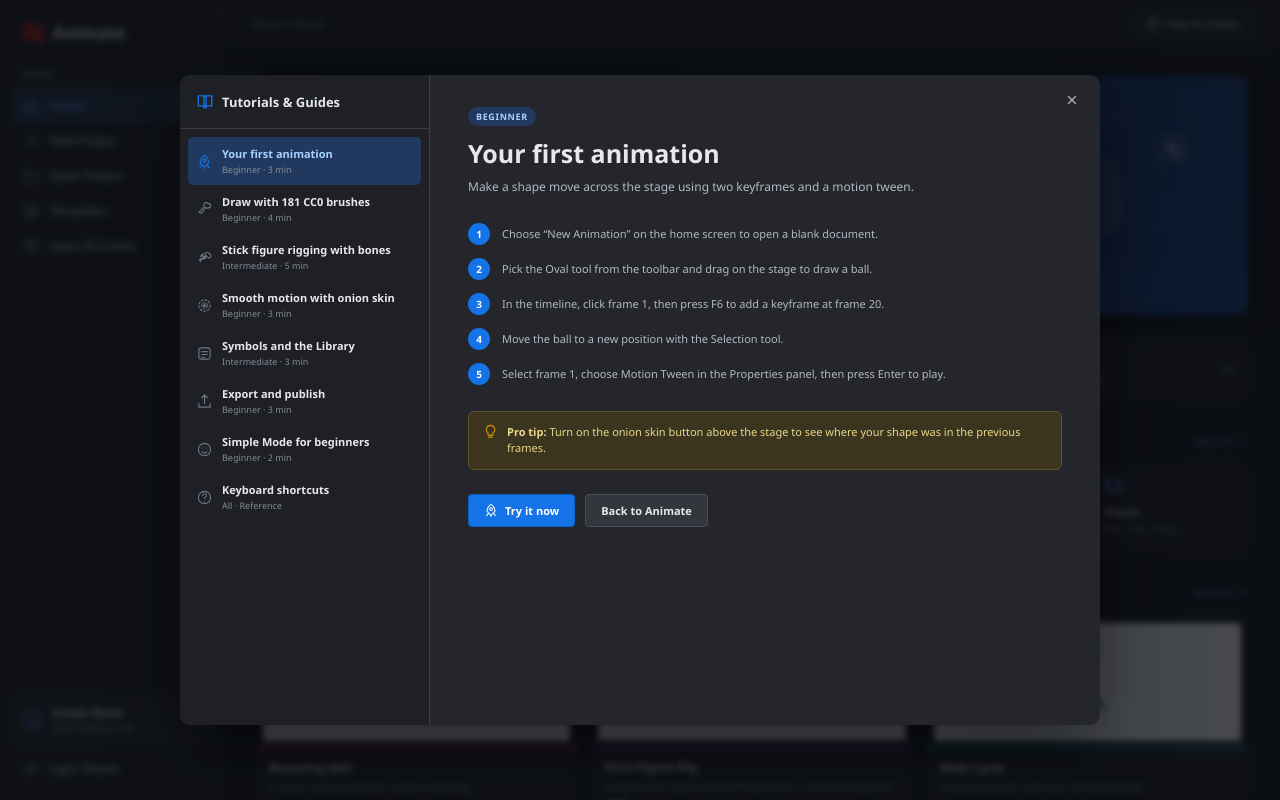
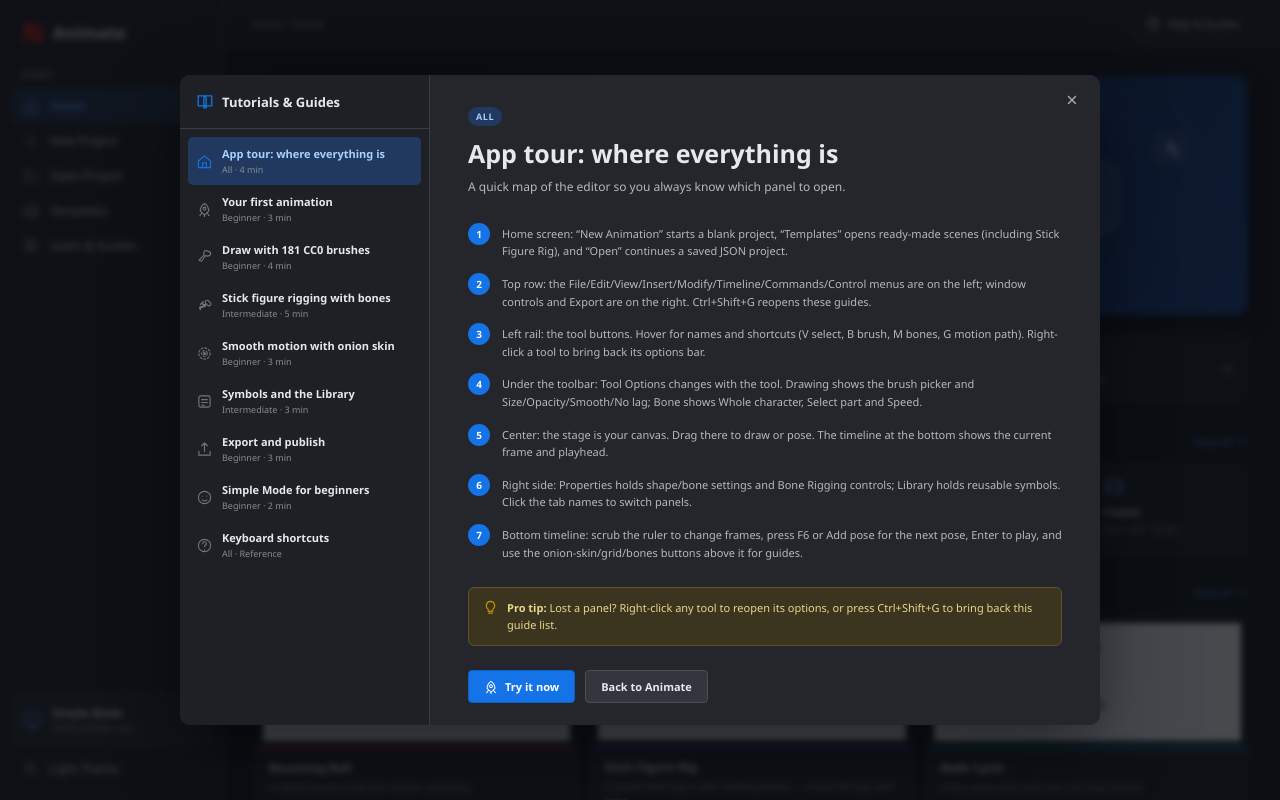
Before and after one commit to Arch087146/animate-clone, a React (Vite) app: page / in a window 1280 px wide. Both pictures are taken after a click on the button "Help & Guides". Built offline with nearby package versions, Linux system fonts and the light colour scheme.

Commit message:
Add app tour guide for editor layout

```diff
--- a/src/components/Tutorials.tsx
+++ b/src/components/Tutorials.tsx
@@ -17,12 +17,27 @@ interface Tutorial {
 
 const TUTORIALS: Tutorial[] = [
   {
+    id: 'tour', title: 'App tour: where everything is', icon: 'home', time: '4 min', level: 'All',
+    intro: 'A quick map of the editor so you always know which panel to open.',
+    steps: [
+      'Home screen: “New Animation” starts a blank project, “Templates” opens ready-made scenes (including Stick Figure Rig), and “Open” continues a saved JSON project.',
+      'Top row: the File/Edit/View/Insert/Modify/Timeline/Commands/Control menus are on the left; window controls and Export are on the right. Ctrl+Shift+G reopens these guides.',
+      'Left rail: the tool buttons. Hover for names and shortcuts (V select, B brush, M bones, G motion path). Right-click a tool to bring back its options bar.',
+      'Under the toolbar: Tool Options changes with the tool. Drawing shows the brush picker and Size/Opacity/Smooth/No lag; Bone shows Whole character, Select part and Speed.',
+      'Center: the stage is your canvas. Drag there to draw or pose. The timeline at the bottom shows the current frame and playhead.',
+      'Right side: Properties holds shape/bone settings and Bone Rigging controls; Library holds reusable symbols. Click the tab names to switch panels.',
+      'Bottom timeline: scrub the ruler to change frames, press F6 or Add pose for the next pose, Enter to play, and use the onion-skin/grid/bones buttons above it for guides.',
+    ],
+    tip: 'Lost a panel? Right-click any tool to reopen its options, or press Ctrl+Shift+G to bring back this guide list.',
+    try: 'stickman', tool: 'selection',
+  },
+  {
     id: 'first', title: 'Your first animation', icon: 'rocket', time: '3 min', level: 'Beginner',
     intro: 'Make a shape move across the stage using two keyframes and a motion tween.',
     steps: [
       'Choose “New Animation” on the home screen to open a blank document.',
       'Pick the Oval tool from the toolbar and drag on the stage to draw a ball.',
-      'In the timeline, click frame 1, then press F6 to add a keyframe at frame 20.',
+      'In the timeline, click frame 1, then press F6 to add the next pose keyframe. Speed controls how far the playhead jumps.',
       'Move the ball to a new position with the Selection tool.',
       'Select frame 1, choose Motion Tween in the Properties panel, then press Enter to play.',
     ],
@@ -108,7 +123,7 @@ const TUTORIALS: Tutorial[] = [
     intro: 'Work faster with the shortcuts used throughout the app.',
     steps: [
       'Tools: V select · A subselect · L lasso · P pen · T text · N line · R rectangle · O oval · Y pencil · B brush · E eraser · S ink bottle · K paint bucket · I eyedropper · H hand · Z zoom · M bones.',
-      'Timeline: F5 insert frame · F6 keyframe · F7 blank keyframe · F8 convert to symbol · Enter play/pause.',
+      'Timeline: F5 insert frame · F6 add pose (uses Speed) · F7 blank keyframe · F8 convert to symbol · Enter play/pause.',
       'Editing: Ctrl+Z undo · Ctrl+Shift+Z redo · Ctrl+C copy · Ctrl+V paste · Ctrl+D duplicate · Delete remove.',
       'View: Ctrl+S save · Ctrl+O open · Ctrl+Enter publish · Ctrl++ / Ctrl+- zoom · Esc deselect.',
     ],
```
